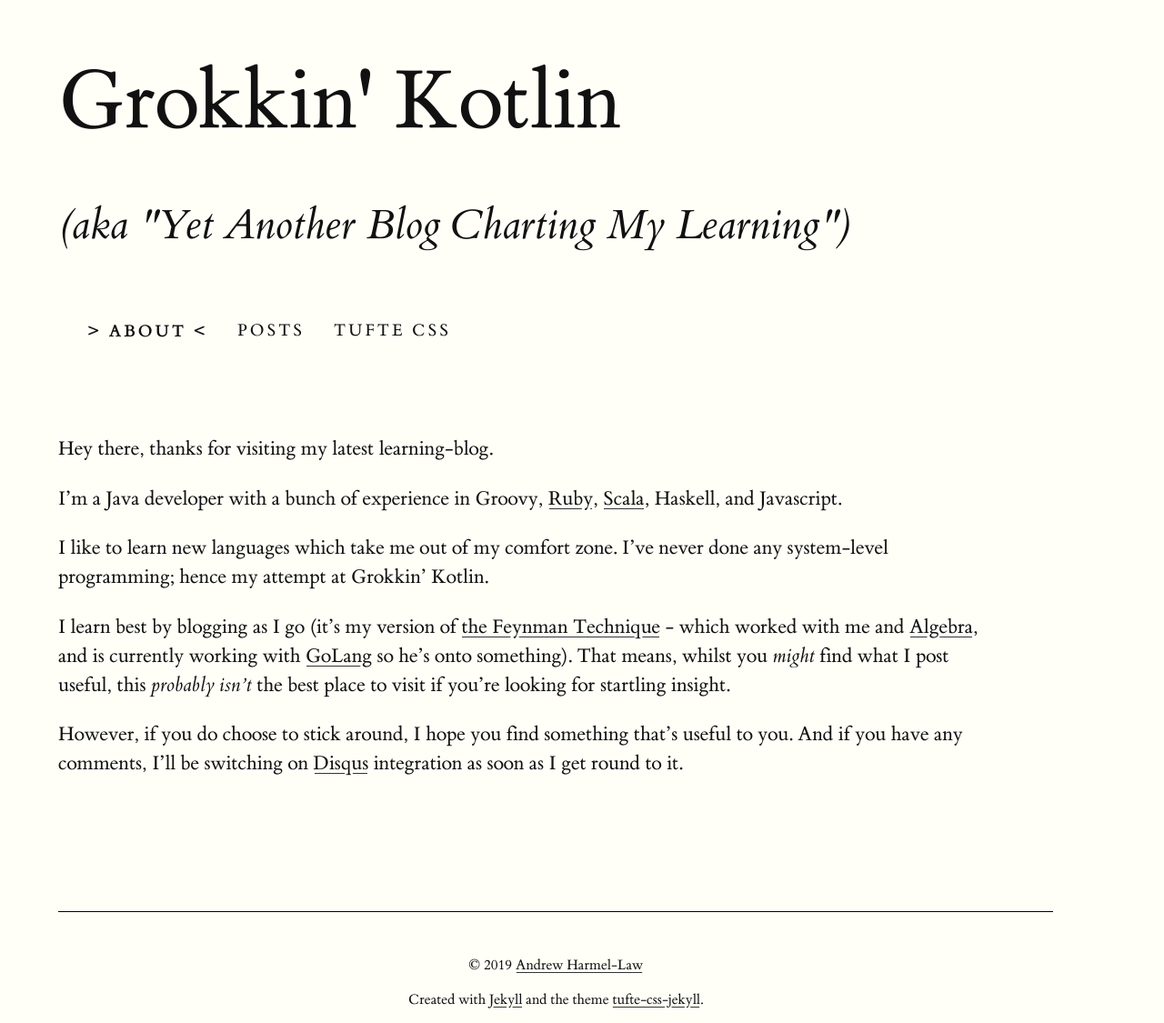
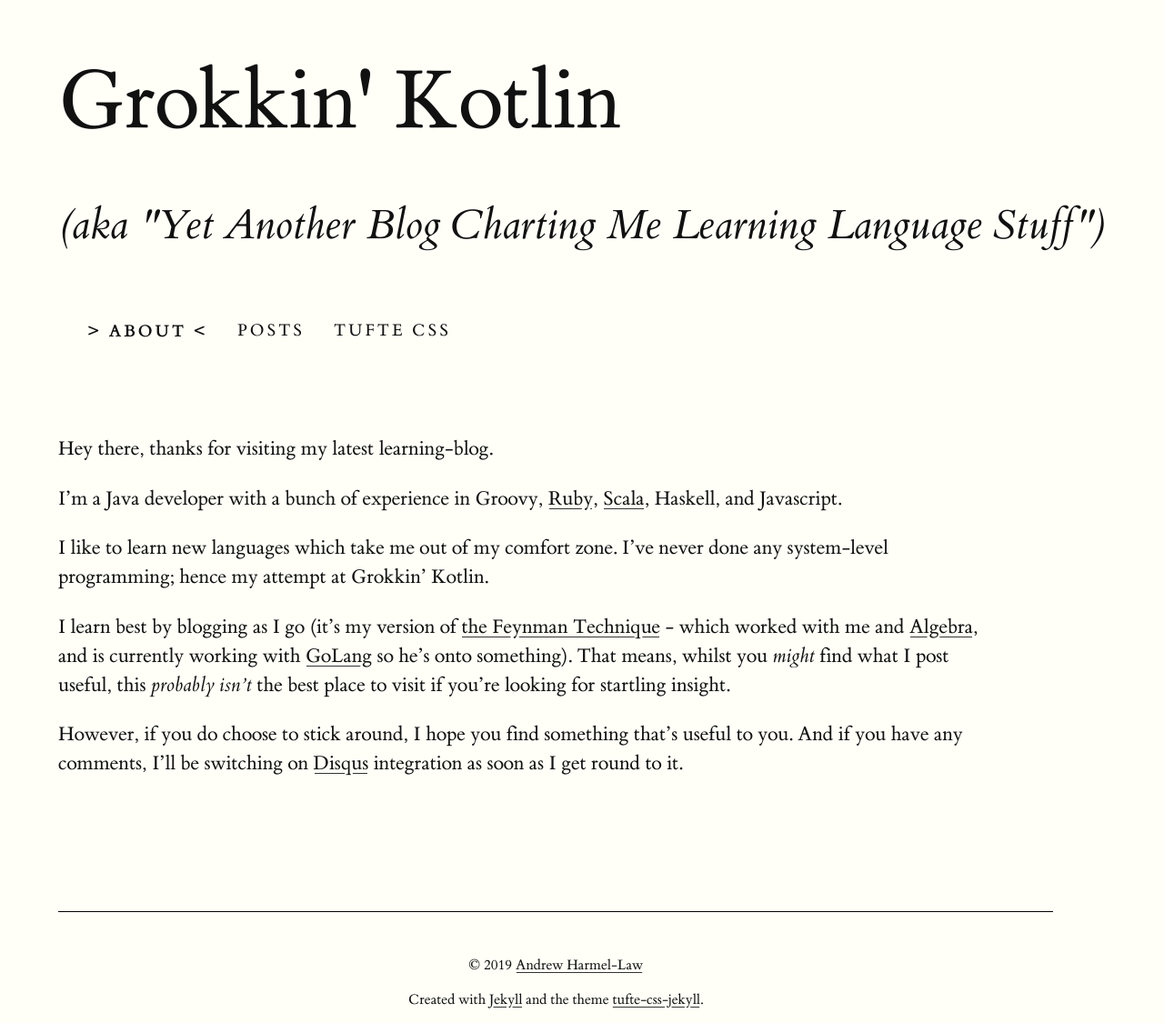
Before and after one commit to grokkinkotlin/grokkinkotlin.github.com, a Jekyll site: the page built from index.md, in a window 1280 px wide. Shown: the whole page at 91% size. Built offline with Jekyll 4.4.1, drawn with Linux system fonts in a browser that asks for light colours.

Commit message:
Commit changes in src

```diff
--- a/_config.yml
+++ b/_config.yml
@@ -3,7 +3,7 @@ baseurl:
 title: Grokkin' Kotlin
 # Whether the header (with large title and subtitle) should be displayed
 header: true
-subtitle: (aka "Yet Another Blog Charting My Learning")
+subtitle: (aka "Yet Another Blog Charting Me Learning Language Stuff")
 author: Andrew Harmel-Law
 email: andrew [at] harmel-law [dot] com
 description: A blog about the things I learn, and the thoughts I have, as I learn Kotlin.
```
